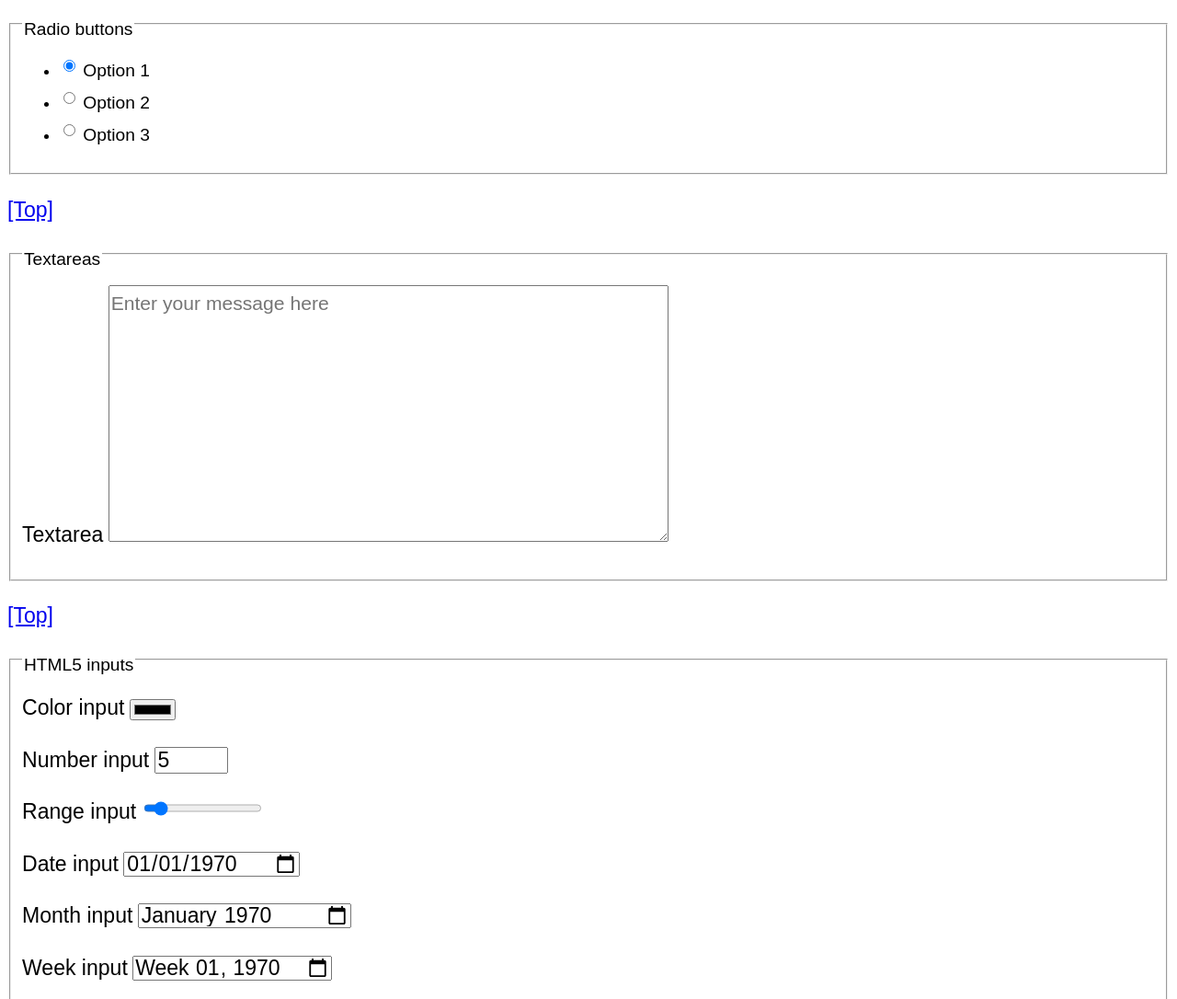
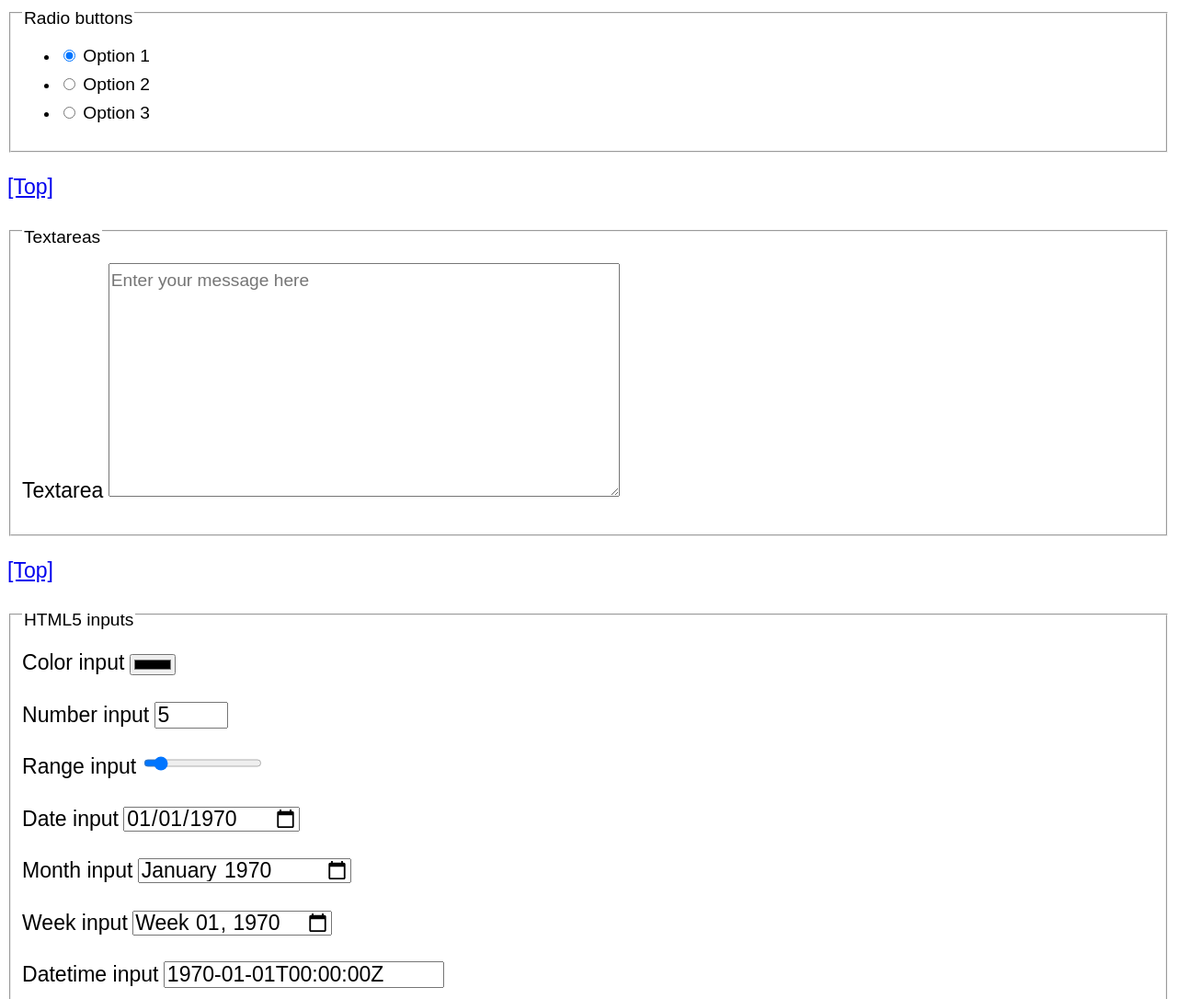
Before and after one commit to crislin2046/goldenfont.css, a plain HTML site: page index.html in a window 1280 px wide. Shown: the part 9030-10116 px from the top of the page at 92% size. Drawn offline with Linux system fonts and the light colour scheme.

Commit message:
Update goldenfont.css

```diff
--- a/goldenfont.css
+++ b/goldenfont.css
@@ -21,16 +21,19 @@ button, input[type="button"], input[type="submit"], input[type="reset"] {
   height: 2.61803398875em;
 }
 
+input[type="radio"], input[type="checkbox"] {
+  height: unset;
+}
+
 select, option {
   height: 1.61803398875em;
-}
-
-option, optgoup {
-  font-size: 1.1em;
 }
 
 textarea {
   box-sizing: border-box;
   height: calc(attr(rows)*1.618em);
-  font-size: 1.1em;
 }
+
+option, optgroup, textarea {
+  font-size: 1em;
+}
```
